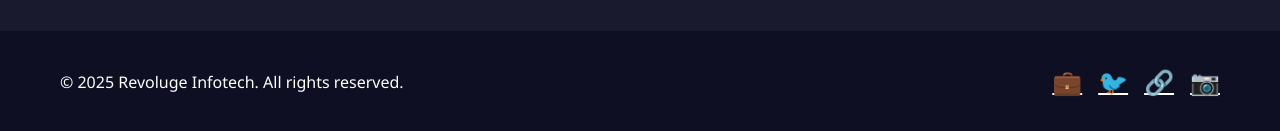
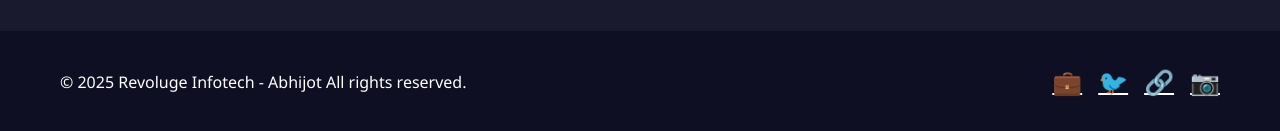
Before and after one commit to revolugeinfotechcom-creator/revoluge-infotech, a plain HTML site: page index.html in a window 1280 px wide. Shown: the part 2518-2649 px from the top of the page. Drawn offline with Linux system fonts and the light colour scheme.

Commit message:
Update index.html

```diff
--- a/index.html
+++ b/index.html
@@ -532,7 +532,7 @@
         <div class="container">
             <div class="footer-content">
                 <div>
-                    <p>&copy; 2025 Revoluge Infotech. All rights reserved.</p>
+                    <p>&copy; 2025 Revoluge Infotech - Abhijot All rights reserved.</p>
                 </div>
                 <div class="social-links">
                     <a href="#" title="LinkedIn">💼</a>
```
